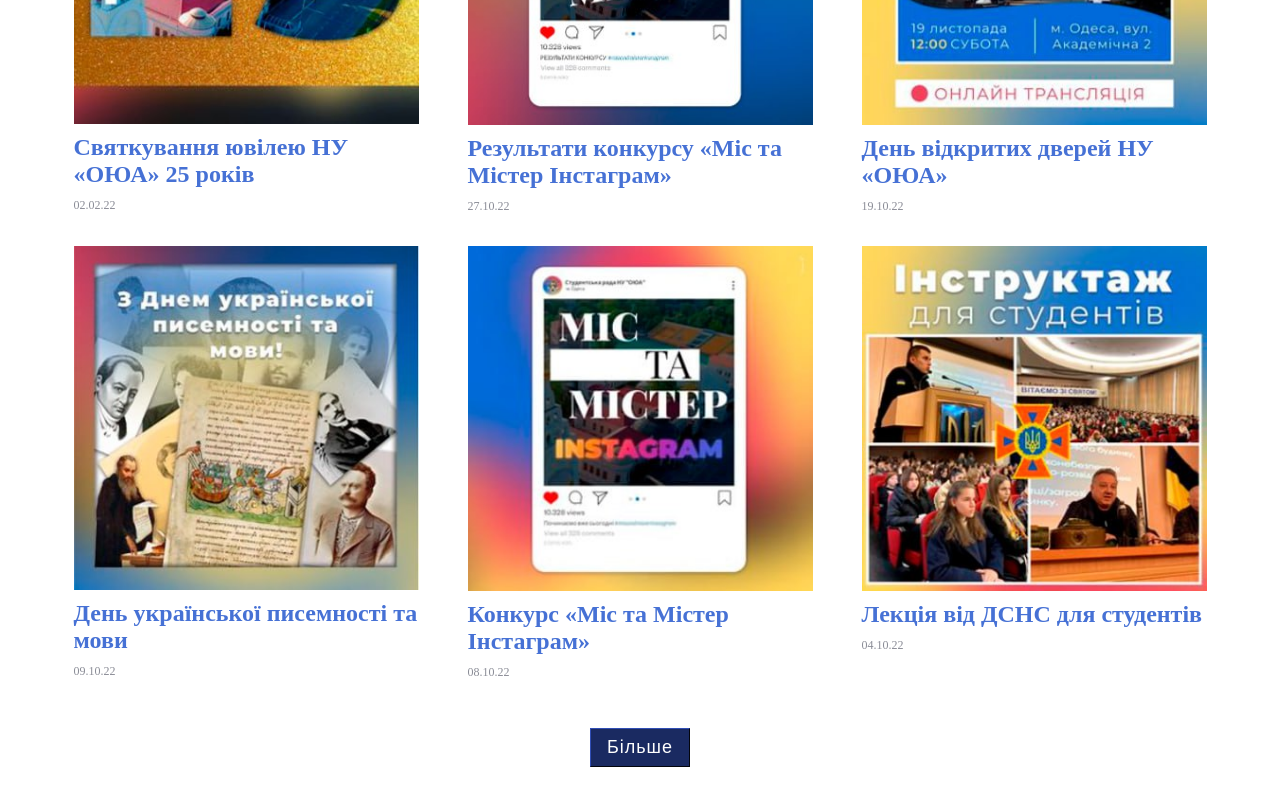
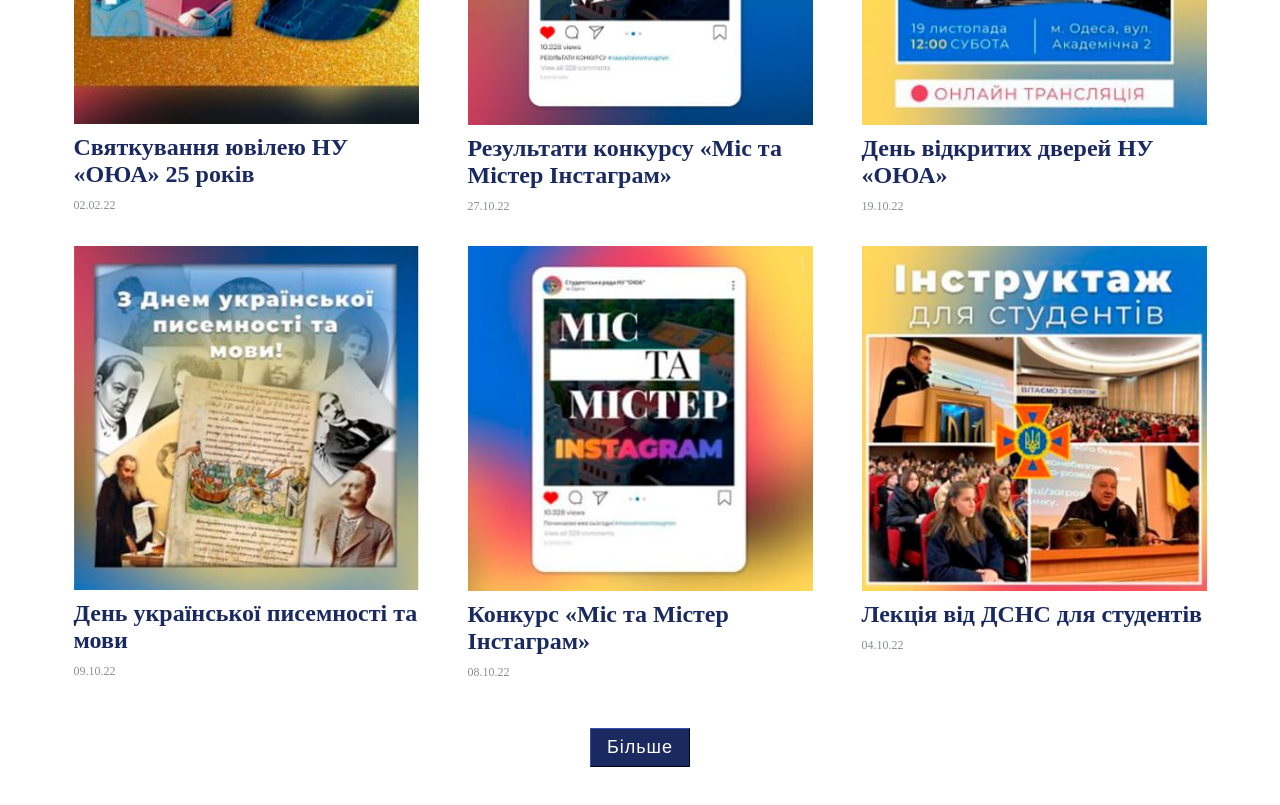
Before and after one commit to IgorKozlovsky/Studrada, a React (Create React App) app: page / in a window 1280 px wide. Shown: the part 1700-2505 px from the top of the page. Built offline with nearby package versions, Linux system fonts and the light colour scheme.

Commit message:
Changed text color

```diff
--- a/src/theme/primaryTheme/palette.ts
+++ b/src/theme/primaryTheme/palette.ts
@@ -7,5 +7,5 @@ export const palette: TPalette = {
   text: '#1A2A61',
   subText: '#8B8D97',
   white: '#FFFFFF',
-  cardTitle: '#4671d5'
+  cardTitle: '#1A2A61'
 }
```
